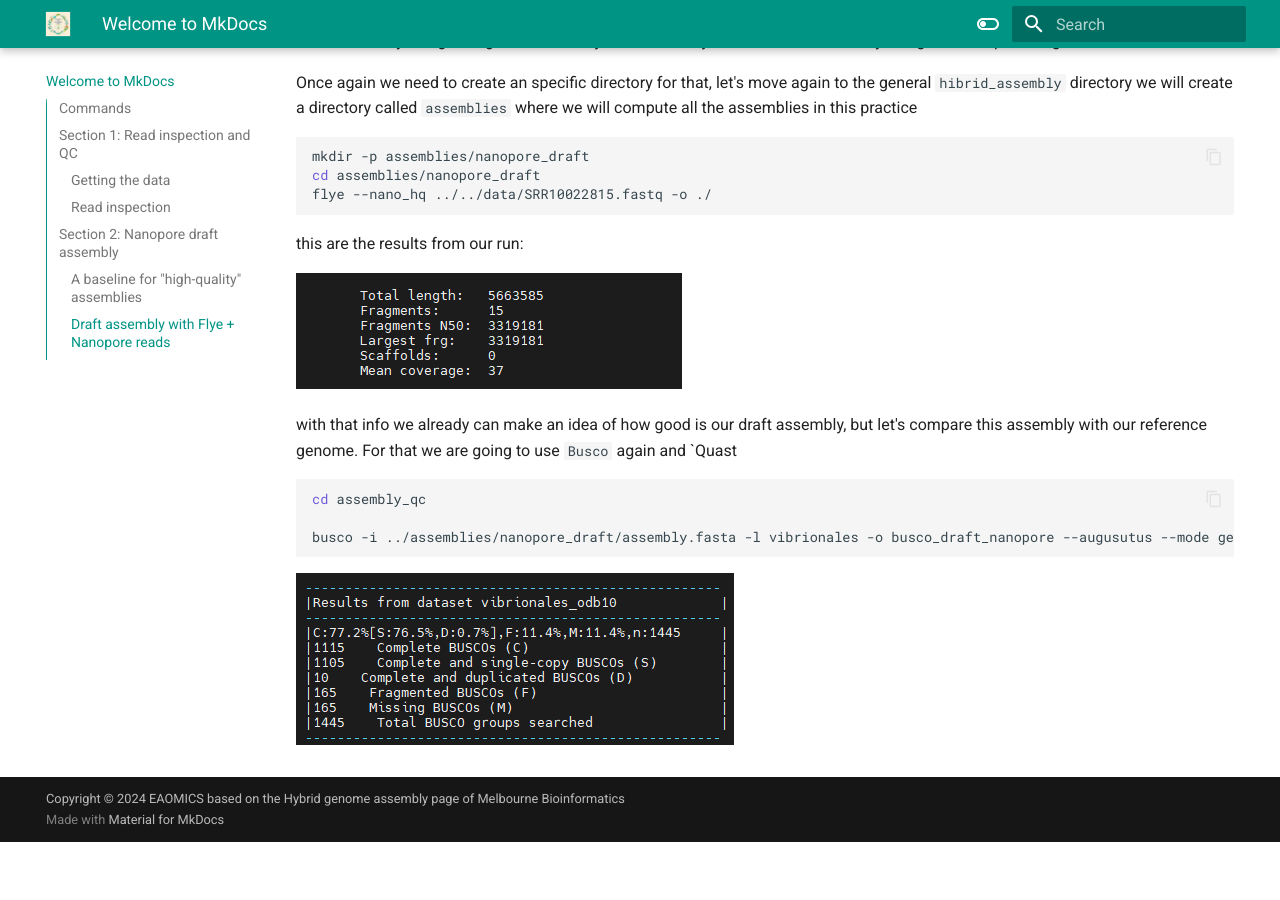
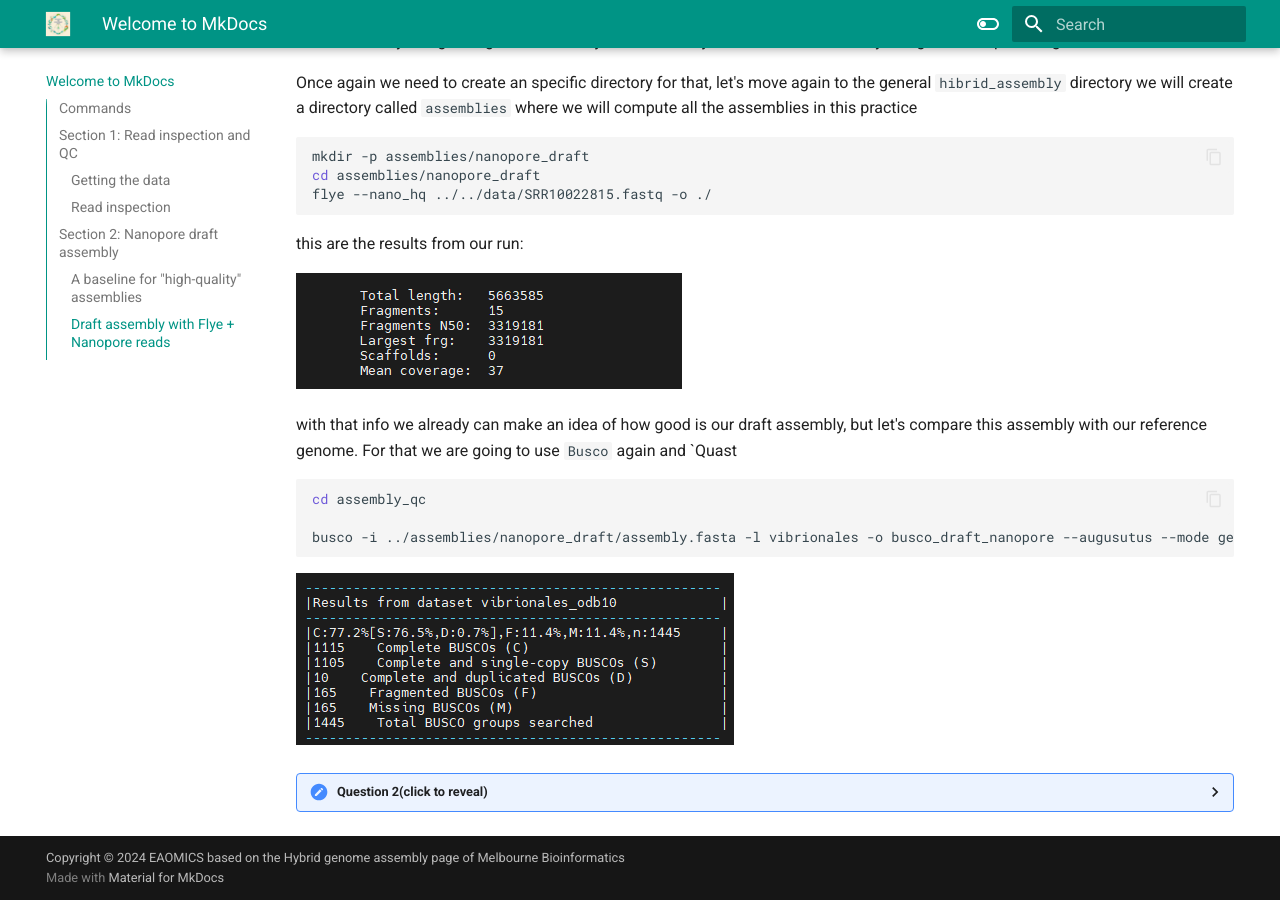
Before and after one commit to EAEOMICS/Hybrid-genome-assembly-practice, an MkDocs documentation site: the page built from docs/index.md, in a window 1280 px wide and 900 px high, scrolled down 6003 px. Built offline with MkDocs 1.6.1 and Material for MkDocs 9.7.7, drawn with Linux system fonts in a browser that asks for light colours; emoji names are drawn with the system emoji font; before the commit the page ends 6845 px from its top, so only the background shows below that.

Commit message:
Update index.md

````diff
--- a/docs/index.md
+++ b/docs/index.md
@@ -188,3 +188,8 @@
 ```
 
 <img src="assets/Busco_draft_nanopore.png">
+
+<details>
+<summary>Question 2(click to reveal)</summary>
+As you can see we do not get the same output as the reference, How do you think that this could have happened?
+</details>
````
